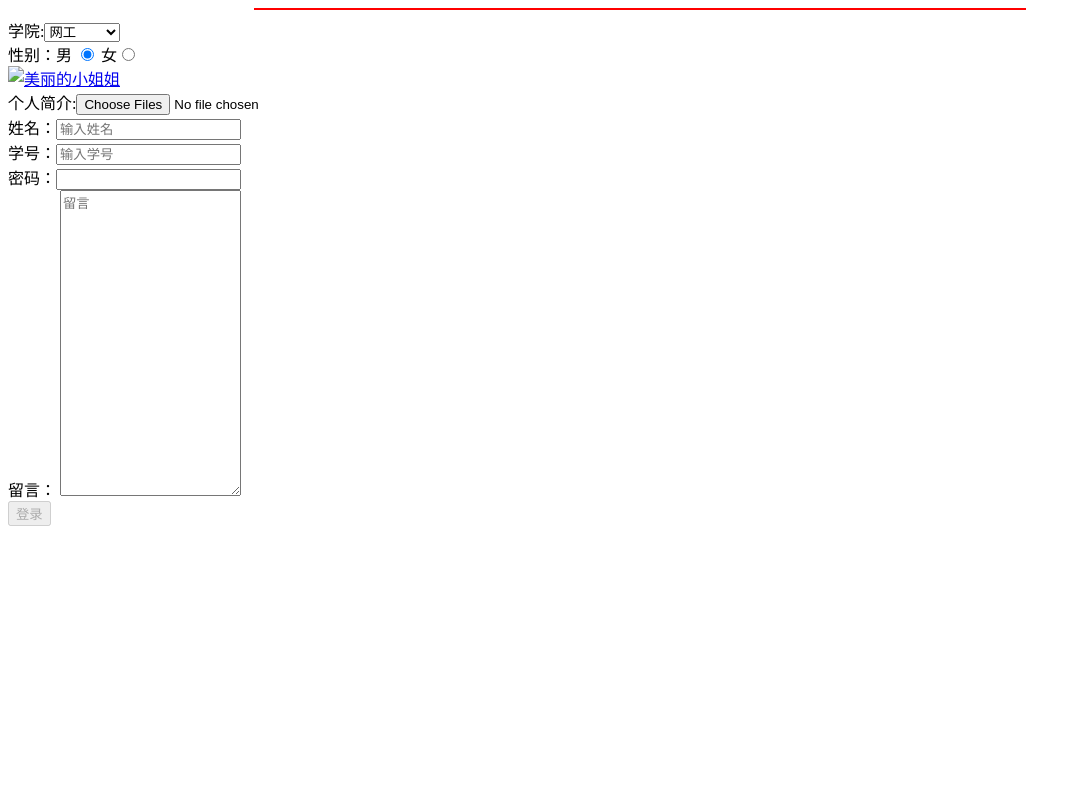
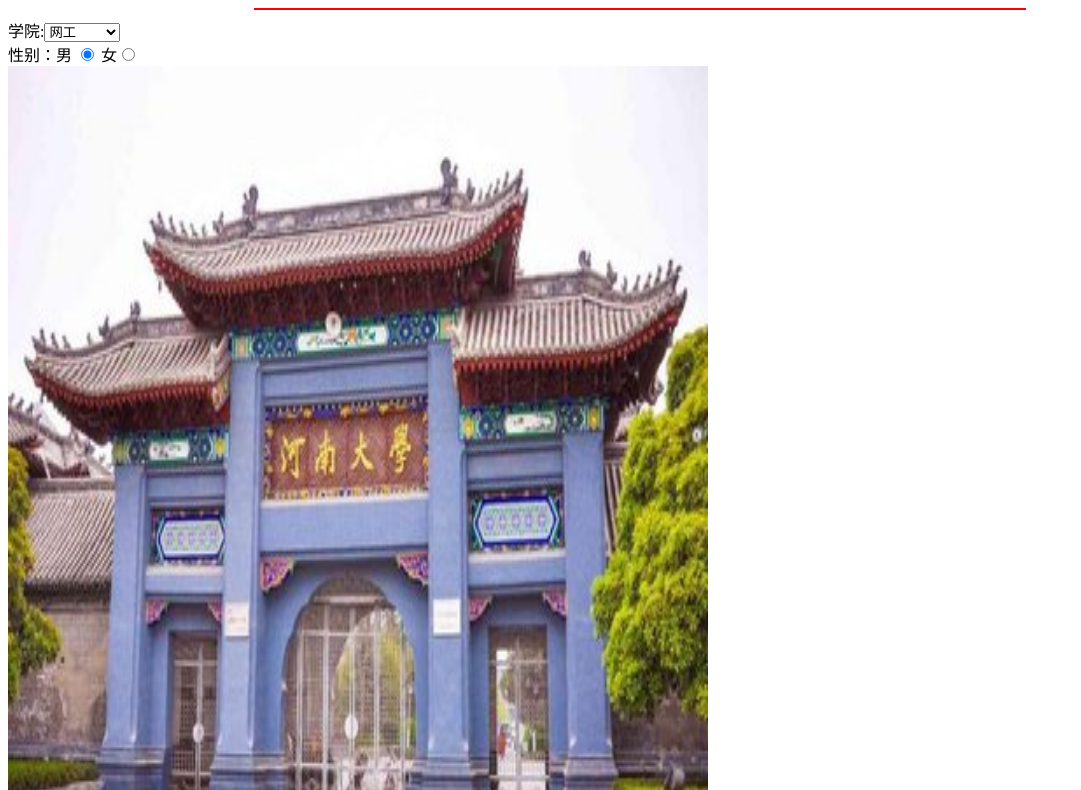
Before and after one commit to Larlit/Larlit.github.io, a plain HTML site: page index.html in a window 1280 px wide. Shown: the part 81-871 px from the top of the page, without its empty margins (0-1081 px from the left). Before the commit the page ends 800 px from the top, so only its background shows below. Drawn offline with Linux system fonts and the light colour scheme.

Commit message:
Update index.html

```diff
--- a/index.html
+++ b/index.html
@@ -25,7 +25,7 @@
             女<input type="radio" name="gender" value="1" />
         </label>
         <br />
-        <a href="href/2.jpg" target="_blank" title="图片"><img src="href/2.jpg" width="700" alt="美丽的小姐姐" title="美女" height="800" /></a><br />
+        <a href="images/2.jpg" target="_blank" title="图片"><img src="images/2.jpg" width="700" alt="美丽的小姐姐" title="美女" height="800" /></a><br />
         <!--multiple 可以选择多个文件-->
         个人简介:<input type="file" multiple accept=".exe,.mp4,.pdf,.jpg" />
         <br />
```
